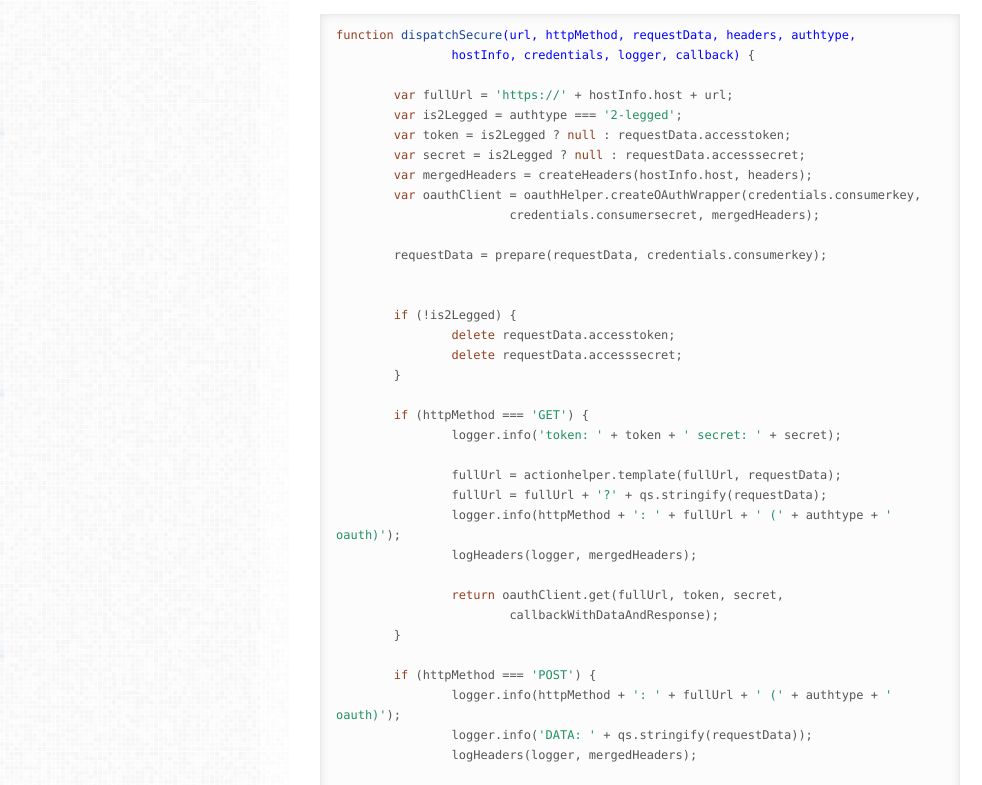
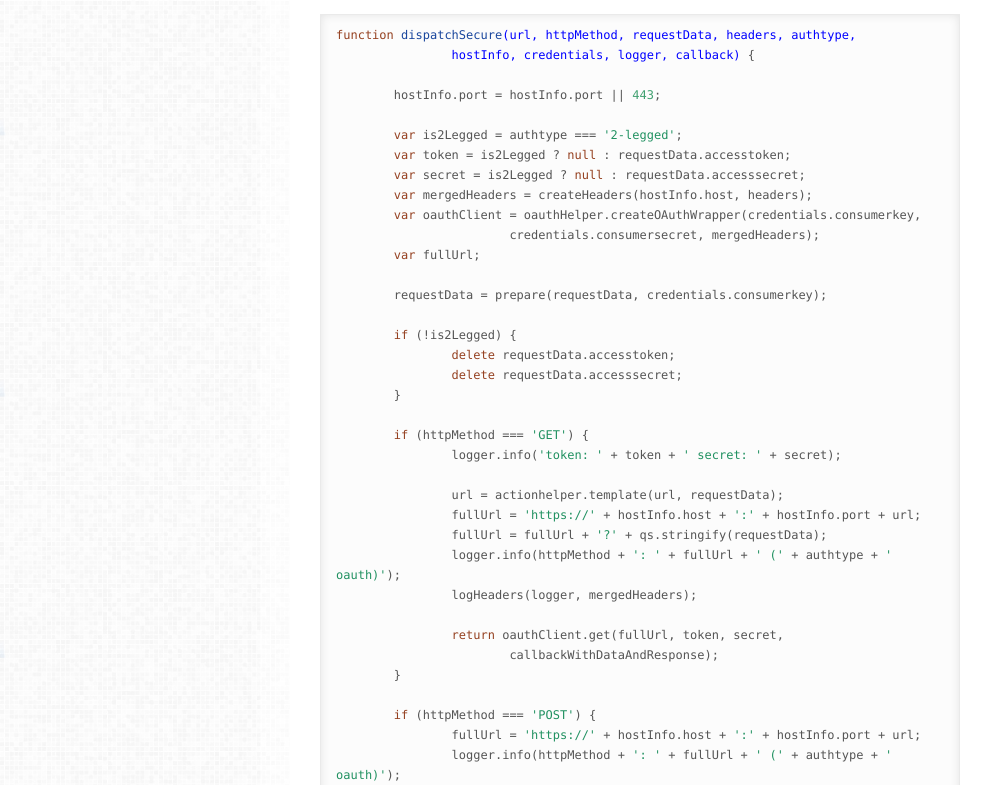
Before and after one commit to 7digital/7digital-api, a plain HTML site: page request.html in a window 1280 px wide. Shown: the part 4043-4828 px from the top of the page, without its empty margins (0-982 px from the left). Drawn offline with Linux system fonts and the light colour scheme.

Commit message:
Publish docs

```diff
--- a/request.html
+++ b/request.html
@@ -350,16 +350,17 @@
           <div class='highlight'><pre><span class="hljs-function"><span class="hljs-keyword">function</span> <span class="hljs-title">dispatchSecure</span><span class="hljs-params">(url, httpMethod, requestData, headers, authtype,
 		hostInfo, credentials, logger, callback)</span> {</span>
 
-	<span class="hljs-keyword">var</span> fullUrl = <span class="hljs-string">'https://'</span> + hostInfo.host + url;
+	hostInfo.port = hostInfo.port || <span class="hljs-number">443</span>;
+
 	<span class="hljs-keyword">var</span> is2Legged = authtype === <span class="hljs-string">'2-legged'</span>;
 	<span class="hljs-keyword">var</span> token = is2Legged ? <span class="hljs-literal">null</span> : requestData.accesstoken;
 	<span class="hljs-keyword">var</span> secret = is2Legged ? <span class="hljs-literal">null</span> : requestData.accesssecret;
 	<span class="hljs-keyword">var</span> mergedHeaders = createHeaders(hostInfo.host, headers);
 	<span class="hljs-keyword">var</span> oauthClient = oauthHelper.createOAuthWrapper(credentials.consumerkey,
 			credentials.consumersecret, mergedHeaders);
+	<span class="hljs-keyword">var</span> fullUrl;
 
 	requestData = prepare(requestData, credentials.consumerkey);
-
 
 	<span class="hljs-keyword">if</span> (!is2Legged) {
 		<span class="hljs-keyword">delete</span> requestData.accesstoken;
@@ -369,7 +370,8 @@
 	<span class="hljs-keyword">if</span> (httpMethod === <span class="hljs-string">'GET'</span>) {
 		logger.info(<span class="hljs-string">'token: '</span> + token + <span class="hljs-string">' secret: '</span> + secret);
 
-		fullUrl = actionhelper.template(fullUrl, requestData);
+		url = actionhelper.template(url, requestData);
+		fullUrl = <span class="hljs-string">'https://'</span> + hostInfo.host + <span class="hljs-string">':'</span> + hostInfo.port + url;
 		fullUrl = fullUrl + <span class="hljs-string">'?'</span> + qs.stringify(requestData);
 		logger.info(httpMethod + <span class="hljs-string">': '</span> + fullUrl + <span class="hljs-string">' ('</span> + authtype + <span class="hljs-string">' oauth)'</span>);
 		logHeaders(logger, mergedHeaders);
@@ -379,6 +381,7 @@
 	}
 
 	<span class="hljs-keyword">if</span> (httpMethod === <span class="hljs-string">'POST'</span>) {
+		fullUrl = <span class="hljs-string">'https://'</span> + hostInfo.host + <span class="hljs-string">':'</span> + hostInfo.port + url;
 		logger.info(httpMethod + <span class="hljs-string">': '</span> + fullUrl + <span class="hljs-string">' ('</span> + authtype + <span class="hljs-string">' oauth)'</span>);
 		logger.info(<span class="hljs-string">'DATA: '</span> + qs.stringify(requestData));
 		logHeaders(logger, mergedHeaders);
@@ -416,6 +419,8 @@ specification and applies approriate HTTP headers.</p>
 
           <div class='highlight'><pre><span class="hljs-function"><span class="hljs-keyword">function</span> <span class="hljs-title">dispatch</span><span class="hljs-params">(url, httpMethod, data, headers, hostInfo, credentials,
 		logger, callback)</span> {</span>
+
+	hostInfo.port = hostInfo.port || <span class="hljs-number">80</span>;
 
 	<span class="hljs-keyword">var</span> apiRequest, prop, hasErrored;
 	<span class="hljs-keyword">var</span> mergedHeaders = createHeaders(hostInfo.host, headers);
```
